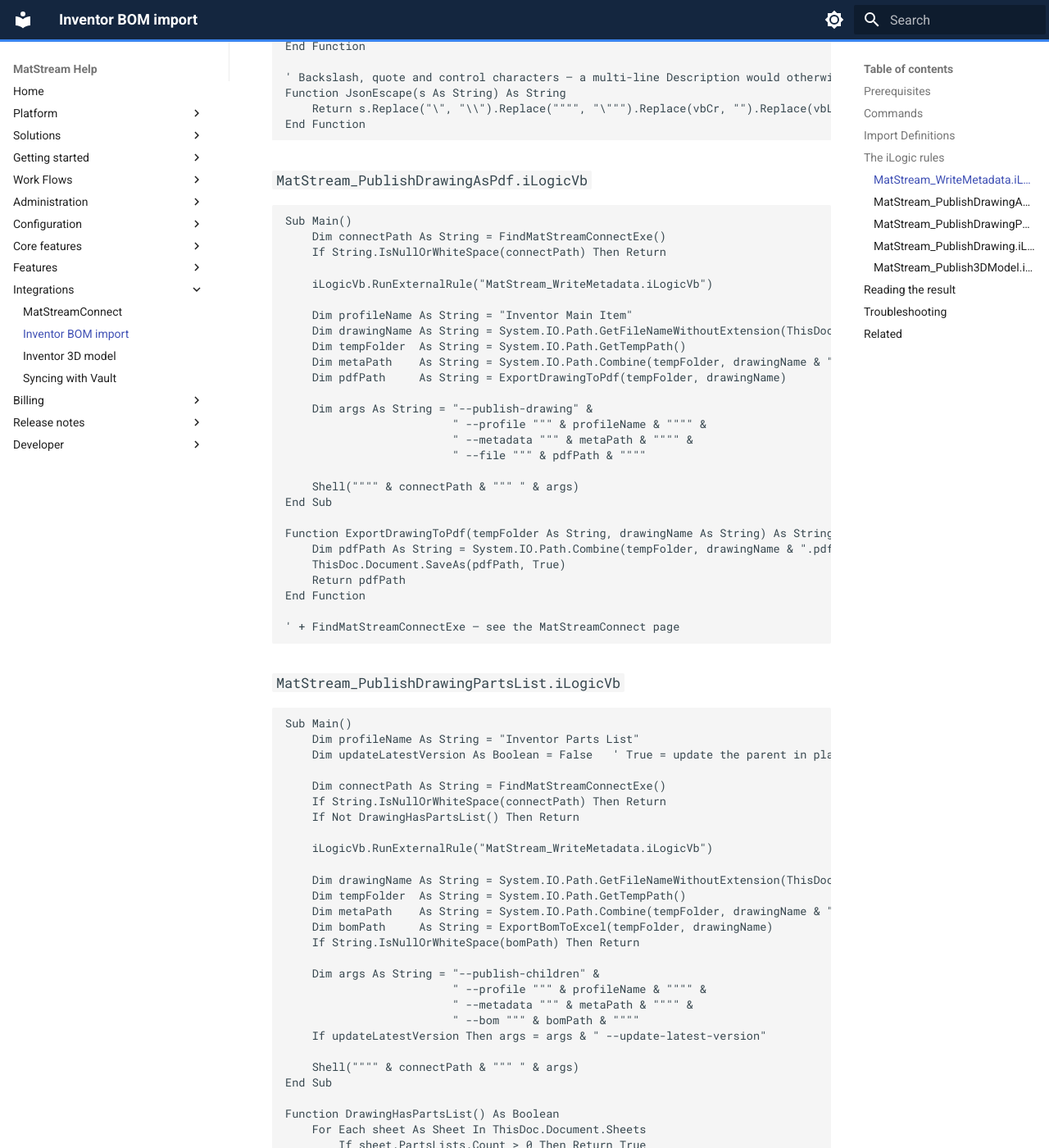
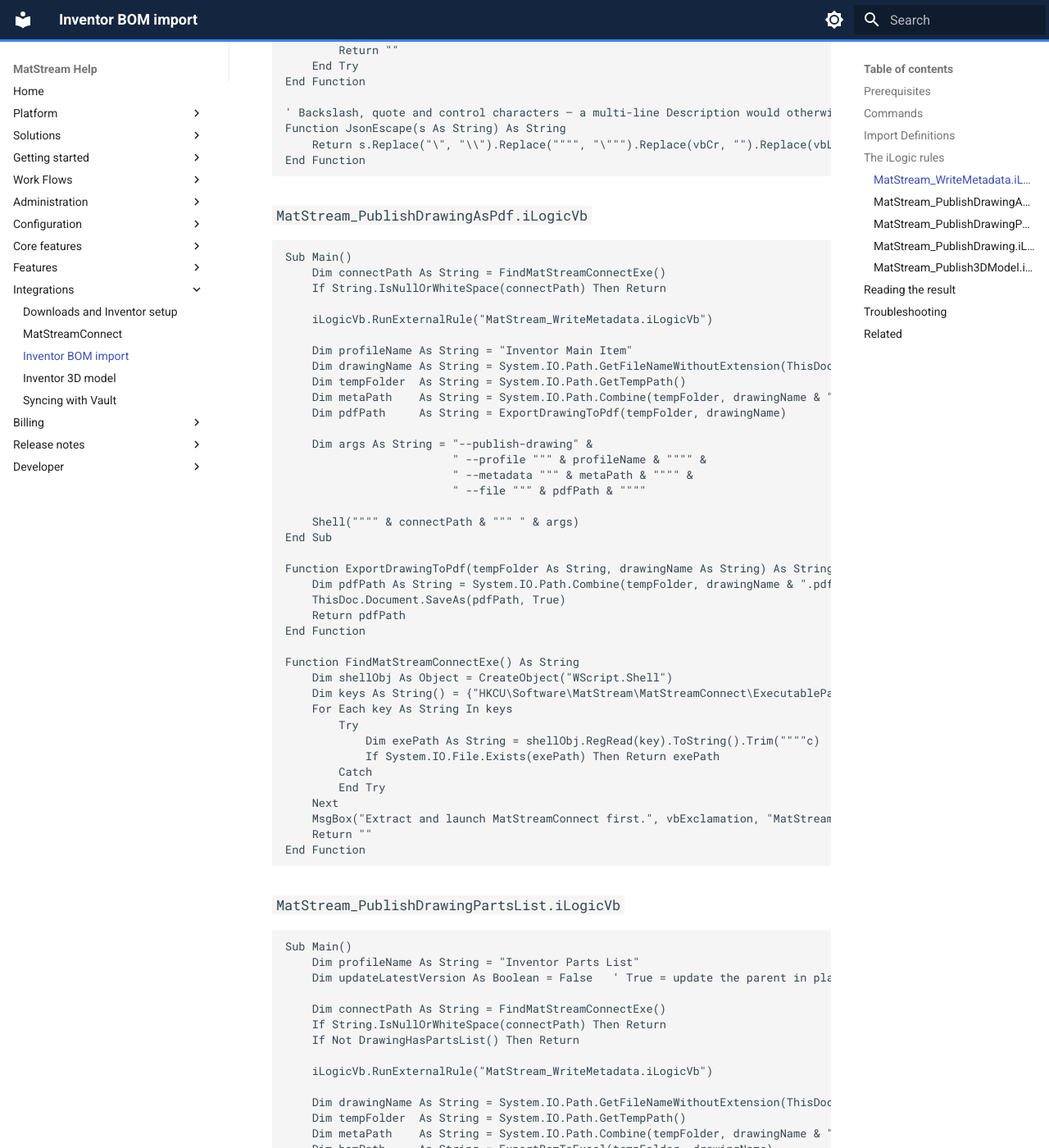
Before and after one commit to PatrickVanDerMeer/matstream-docs, an MkDocs documentation site: the page built from docs/integrations/inventor-bom.md, in a window 1280 px wide and 1400 px high, scrolled down 5203 px. Shown: the whole window at 82% size. Built offline with MkDocs 1.6.1 and Material for MkDocs 9.7.7, drawn with Linux system fonts in a browser that asks for light colours; some of the changed text lies outside the part shown.

Commit message:
Publish portable Connect download and Inventor setup guide

````diff
--- a/docs/integrations/inventor-bom.md
+++ b/docs/integrations/inventor-bom.md
@@ -105,6 +105,8 @@ For the engineering sample, map metadata `Part Number` to system **Name** as the
 ---
 
 ## The iLogic rules
+
+[Download the complete rules ZIP and follow setup instructions](inventor-downloads.md).
 
 Four external rules in Inventor's rules folder. One does the work per step; `MatStream_PublishDrawing` just runs them in order. They are written for Inventor 2027 and run on older versions too — see [Writing iLogic rules for Inventor 2027](inventor-3d-model.md#writing-ilogic-rules-for-inventor-2027) for the two habits they follow.
 
@@ -196,7 +198,19 @@ Function ExportDrawingToPdf(tempFolder As String, drawingName As String) As Stri
     Return pdfPath
 End Function
 
-' + FindMatStreamConnectExe — see the MatStreamConnect page
+Function FindMatStreamConnectExe() As String
+    Dim shellObj As Object = CreateObject("WScript.Shell")
+    Dim keys As String() = {"HKCU\Software\MatStream\MatStreamConnect\ExecutablePath", "HKCU\Software\Microsoft\Windows\CurrentVersion\Run\MatStreamConnect"}
+    For Each key As String In keys
+        Try
+            Dim exePath As String = shellObj.RegRead(key).ToString().Trim(""""c)
+            If System.IO.File.Exists(exePath) Then Return exePath
+        Catch
+        End Try
+    Next
+    MsgBox("Extract and launch MatStreamConnect first.", vbExclamation, "MatStream")
+    Return ""
+End Function
 ```
 
 ### `MatStream_PublishDrawingPartsList.iLogicVb`
@@ -251,7 +265,19 @@ Function ExportBomToExcel(tempFolder As String, drawingName As String) As String
     Return bomPath
 End Function
 
-' + FindMatStreamConnectExe — see the MatStreamConnect page
+Function FindMatStreamConnectExe() As String
+    Dim shellObj As Object = CreateObject("WScript.Shell")
+    Dim keys As String() = {"HKCU\Software\MatStream\MatStreamConnect\ExecutablePath", "HKCU\Software\Microsoft\Windows\CurrentVersion\Run\MatStreamConnect"}
+    For Each key As String In keys
+        Try
+            Dim exePath As String = shellObj.RegRead(key).ToString().Trim(""""c)
+            If System.IO.File.Exists(exePath) Then Return exePath
+        Catch
+        End Try
+    Next
+    MsgBox("Extract and launch MatStreamConnect first.", vbExclamation, "MatStream")
+    Return ""
+End Function
 ```
 
 ### `MatStream_PublishDrawing.iLogicVb`
--- a/mkdocs.yml
+++ b/mkdocs.yml
@@ -106,6 +106,7 @@ nav:
     - Unit Converter: features/unit-converter.md
     - Uses & Where Used: features/where-used.md
   - Integrations:
+    - Downloads and Inventor setup: integrations/inventor-downloads.md
     - MatStreamConnect: integrations/matstream-connect.md
     - Inventor BOM import: integrations/inventor-bom.md
     - Inventor 3D model: integrations/inventor-3d-model.md
````
Also changed, not shown: other parts of docs/integrations/inventor-bom.md (+1 -1 lines), docs/integrations/inventor-3d-model.md (+14 -22 lines), docs/integrations/inventor-downloads.md (added, +35 -0 lines), docs/integrations/matstream-connect.md (+14 -19 lines), 1 other file.
